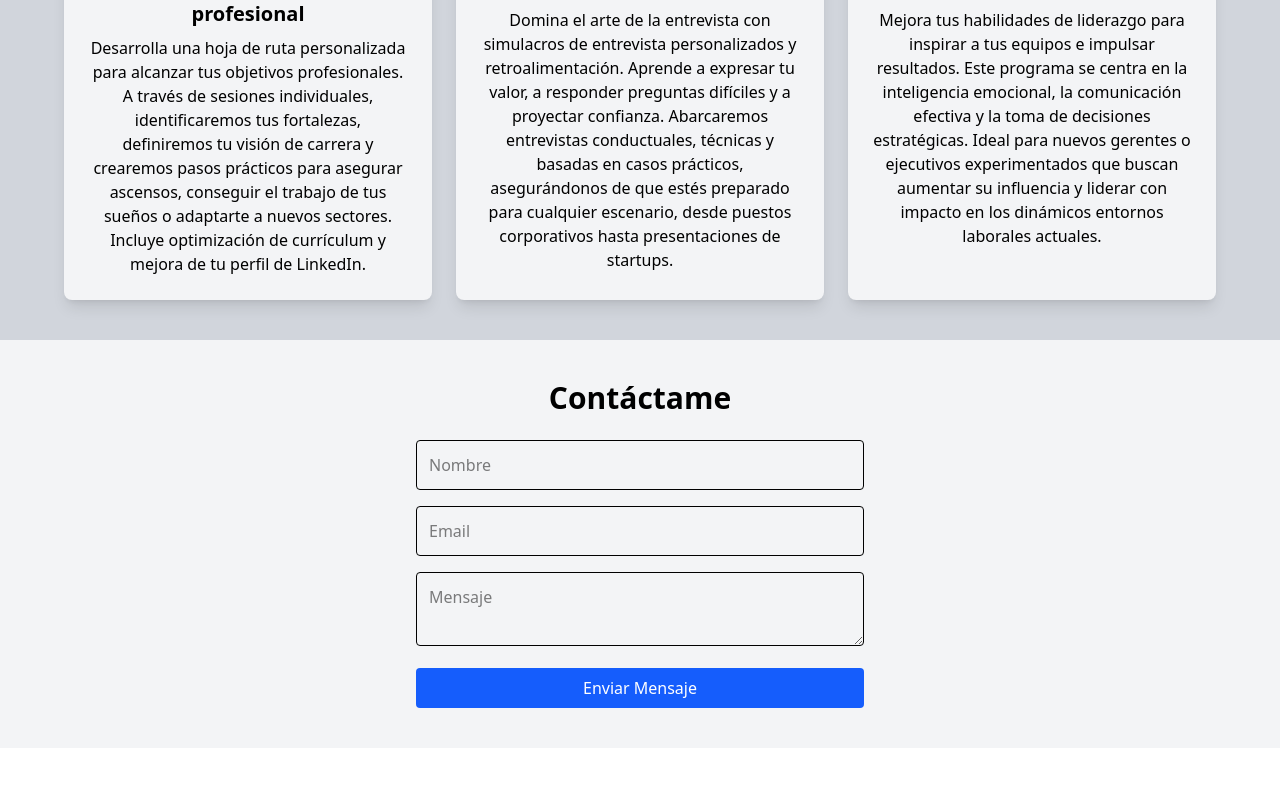
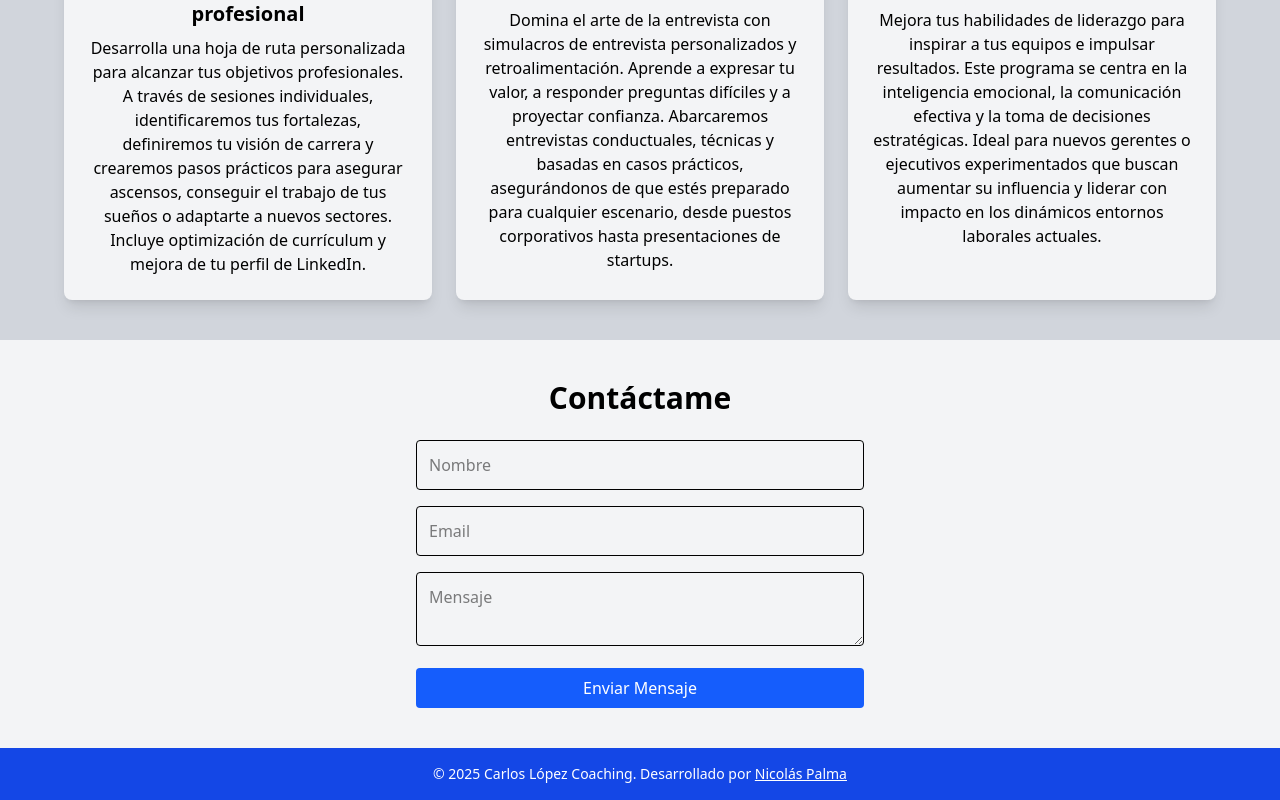
Before and after one commit to ngpalma/landing-pro-demo, a React (Vite) app: page / in a window 1280 px wide. Shown: the part 1208-2008 px from the top of the page. Before the commit the page ends 1956 px from the top, so only its background shows below. Built offline with nearby package versions, Linux system fonts and the light colour scheme.

Commit message:
Footer con mis datos como desarrollador

```diff
--- a/src/App.jsx
+++ b/src/App.jsx
@@ -181,6 +181,19 @@
           </button>
         </form>
       </section>
+      <footer className="bg-blue-700 text-white p-4 text-center">
+      <p className="text-sm">
+        &copy; 2025 Carlos López Coaching. Desarrollado por {' '}
+        <a
+          href="https://ngpalma.github.io/portfolio/"
+          target="_blank"
+          rel="noopener noreferrer"
+          className="underline hover:text-gray-200"
+        >
+          Nicolás Palma
+        </a>
+      </p>
+    </footer>
     </div>
   );
 }
```
